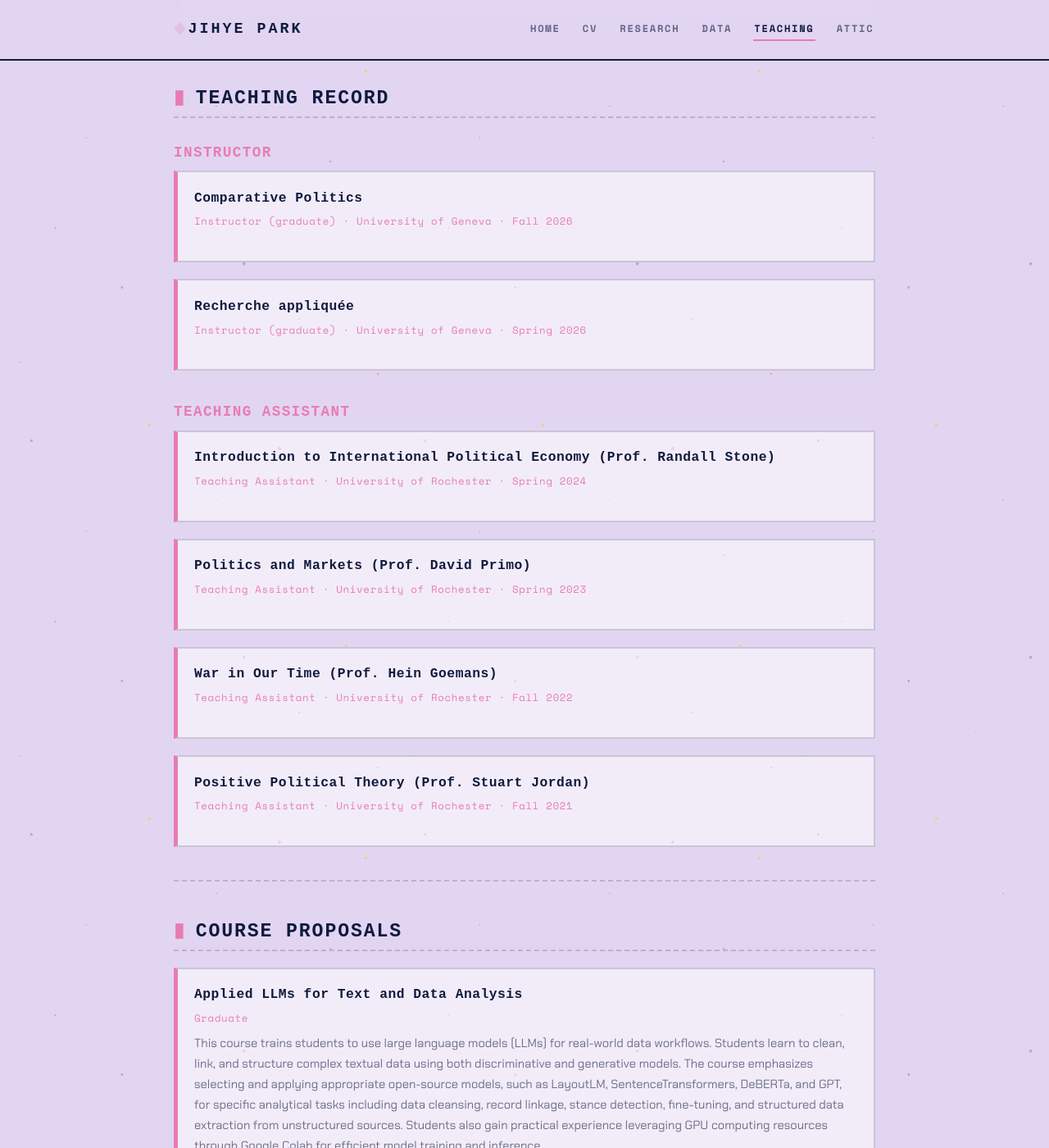
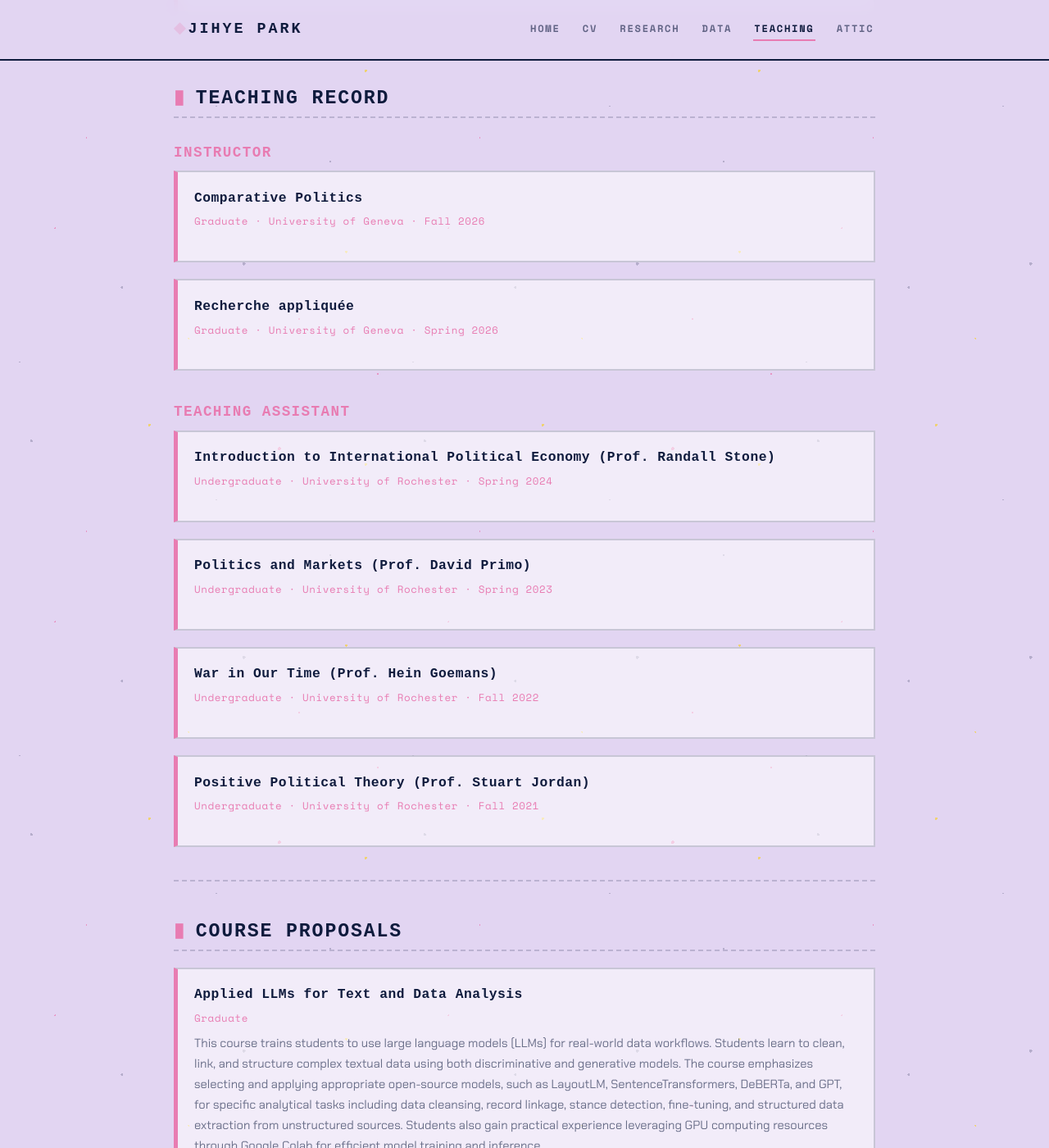
Before and after one commit to jacqpark/jacqpark.github.io, a Jekyll site: the page built from teaching.md, in a window 1280 px wide and 1400 px high, scrolled down 477 px. Shown: the whole window at 82% size. Built offline with Jekyll 4.4.1, drawn with Linux system fonts in a browser that asks for light colours; some web fonts are replaced.

Commit message:
show course level in meta

```diff
--- a/_data/teaching.yml
+++ b/_data/teaching.yml
@@ -32,6 +32,7 @@
 
 - title: "Introduction to International Political Economy (Prof. Randall Stone)"
   role: "Teaching Assistant"
+  level: "Undergraduate"
   institution: "University of Rochester"
   term: "Spring 2024"
   type: "record"
@@ -39,6 +40,7 @@
 
 - title: "Politics and Markets (Prof. David Primo)"
   role: "Teaching Assistant"
+  level: "Undergraduate"
   institution: "University of Rochester"
   term: "Spring 2023"
   type: "record"
@@ -46,6 +48,7 @@
 
 - title: "War in Our Time (Prof. Hein Goemans)"
   role: "Teaching Assistant"
+  level: "Undergraduate"
   institution: "University of Rochester"
   term: "Fall 2022"
   type: "record"
@@ -53,6 +56,7 @@
 
 - title: "Positive Political Theory (Prof. Stuart Jordan)"
   role: "Teaching Assistant"
+  level: "Undergraduate"
   institution: "University of Rochester"
   term: "Fall 2021"
   type: "record"
--- a/teaching.md
+++ b/teaching.md
@@ -33,7 +33,7 @@ theme: lavender
 {% if course.type == "record" and course.role == "Instructor" %}
 <div class="teaching-entry">
   <div class="course-title">{{ course.title }}</div>
-  <div class="course-meta">{{ course.role }}{% if course.level %} ({{ course.level | downcase }}){% endif %} &middot; {{ course.institution }} &middot; {{ course.term }}</div>
+  <div class="course-meta">{{ course.level }} &middot; {{ course.institution }} &middot; {{ course.term }}</div>
   {% if course.description %}
   <p class="course-description">{{ course.description }}</p>
   {% endif %}
@@ -49,7 +49,7 @@ theme: lavender
 {% if course.type == "record" and course.role == "Teaching Assistant" %}
 <div class="teaching-entry">
   <div class="course-title">{{ course.title }}</div>
-  <div class="course-meta">{{ course.role }} &middot; {{ course.institution }} &middot; {{ course.term }}</div>
+  <div class="course-meta">{{ course.level }} &middot; {{ course.institution }} &middot; {{ course.term }}</div>
   {% if course.description %}
   <p class="course-description">{{ course.description }}</p>
   {% endif %}
```
